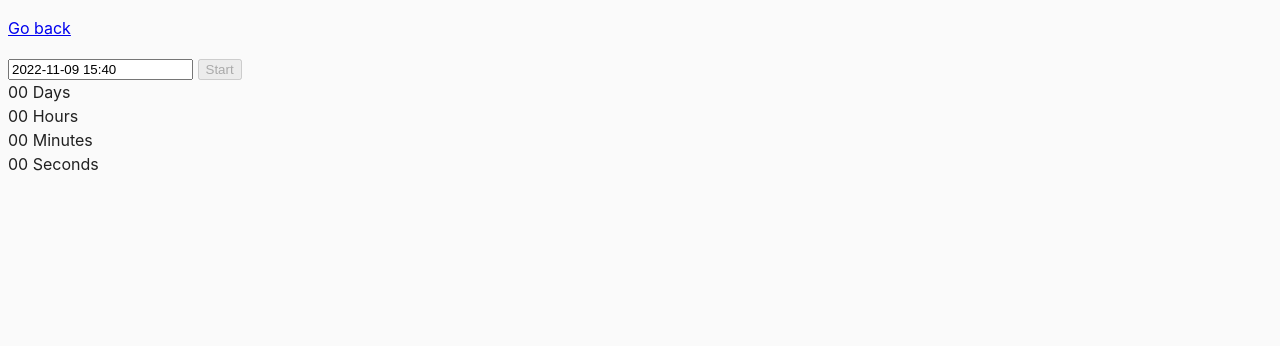
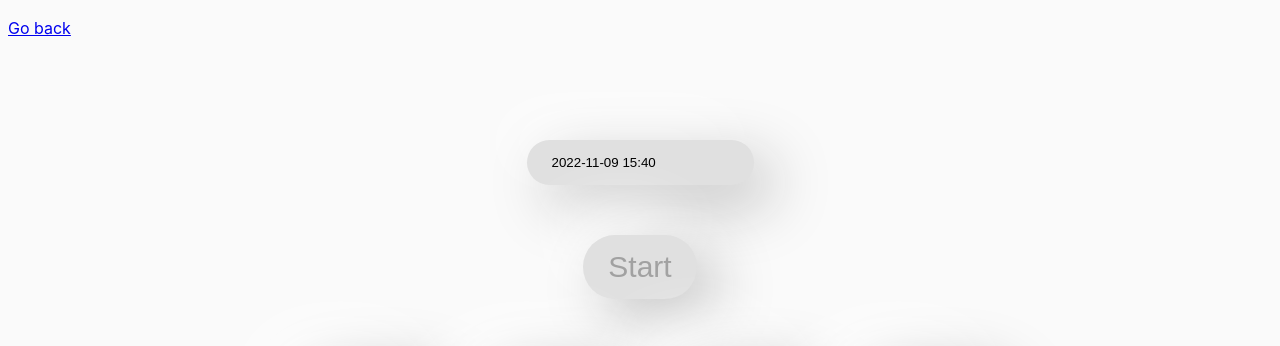
Before and after one commit to DenysBorysiuk/goit-js-hw-09, a website built with Parcel: page src/02-timer.html in a window 1280 px wide. Shown: the top 346 px of the page. Built offline with nearby package versions, Linux system fonts and the light colour scheme.

Commit message:
add css for task-02

```diff
--- a/src/02-timer.html
+++ b/src/02-timer.html
@@ -10,7 +10,7 @@
     <p><a href="index.html">Go back</a></p>
 
     <input type="text" id="datetime-picker" />
-    <button type="button" data-start disabled>Start</button>
+    <button class="timer-btn" type="button" data-start disabled>Start</button>
 
     <div class="timer">
       <div class="field">
--- a/src/css/common.css
+++ b/src/css/common.css
@@ -16,3 +16,58 @@ img {
   display: block;
   max-width: 100%;
 }
+
+#datetime-picker {
+  display: block;
+  margin-left: auto;
+  margin-right: auto;
+  margin-top: 100px;
+  margin-bottom: 50px;
+  padding: 15px 25px;
+
+  border: none;
+  border-radius: 50px;
+  background-color: #e0e0e0;
+  box-shadow: 20px 20px 60px #bebebe, -20px -20px 60px #ffffff;
+}
+
+.timer-btn {
+  display: block;
+  margin-left: auto;
+  margin-right: auto;
+  margin-bottom: 50px;
+  padding: 15px 25px;
+
+  font-size: 30px;
+  border: none;
+  border-radius: 50px;
+  background-color: #e0e0e0;
+  box-shadow: 20px 20px 60px #bebebe, -20px -20px 60px #ffffff;
+}
+
+.timer {
+  display: flex;
+  justify-content: center;
+  align-items: center;
+  gap: 20px;
+}
+
+.field {
+  display: flex;
+  flex-direction: column;
+  justify-content: center;
+  align-items: center;
+  padding: 20px;
+
+  border-radius: 50px;
+  background: #e0e0e0;
+  box-shadow: 20px 20px 60px #bebebe, -20px -20px 60px #ffffff;
+}
+
+.value {
+  font-size: 100px;
+}
+
+.label {
+  font-size: 30px;
+}
--- a/src/js/02-timer.js
+++ b/src/js/02-timer.js
@@ -37,7 +37,6 @@ const timer = {
       const deltaTime = endTime - currentTime;
       const timeComponents = convertMs(deltaTime);
       udateClockFace(timeComponents);
-      console.log(timeComponents);
     }, 1000);
   },
 };
@@ -47,6 +46,7 @@ refs.startBtn.addEventListener('click', onClickStart);
 
 function onClickStart() {
   timer.start();
+  refs.startBtn.disabled = true;
 }
 
 function convertMs(ms) {
```
